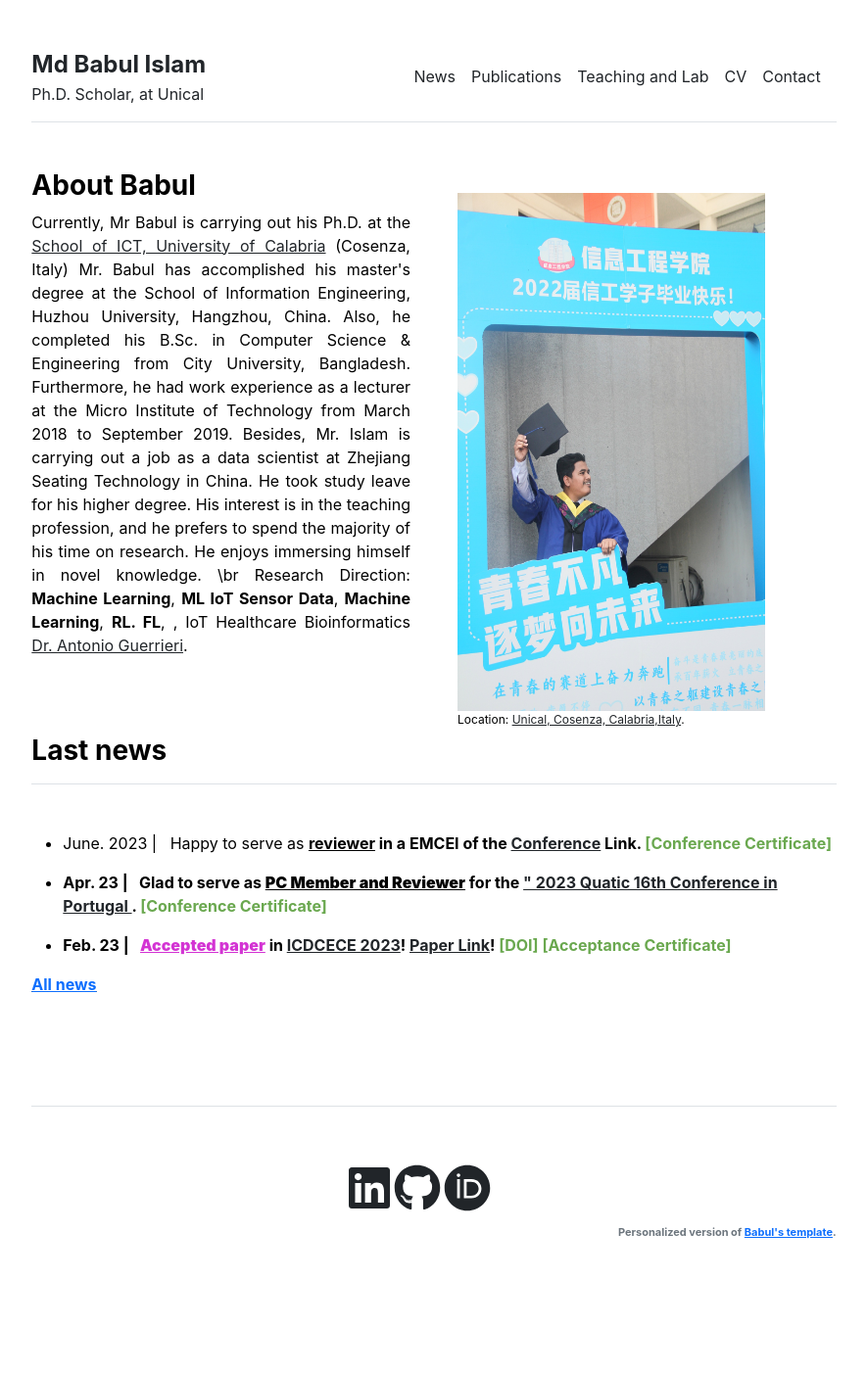
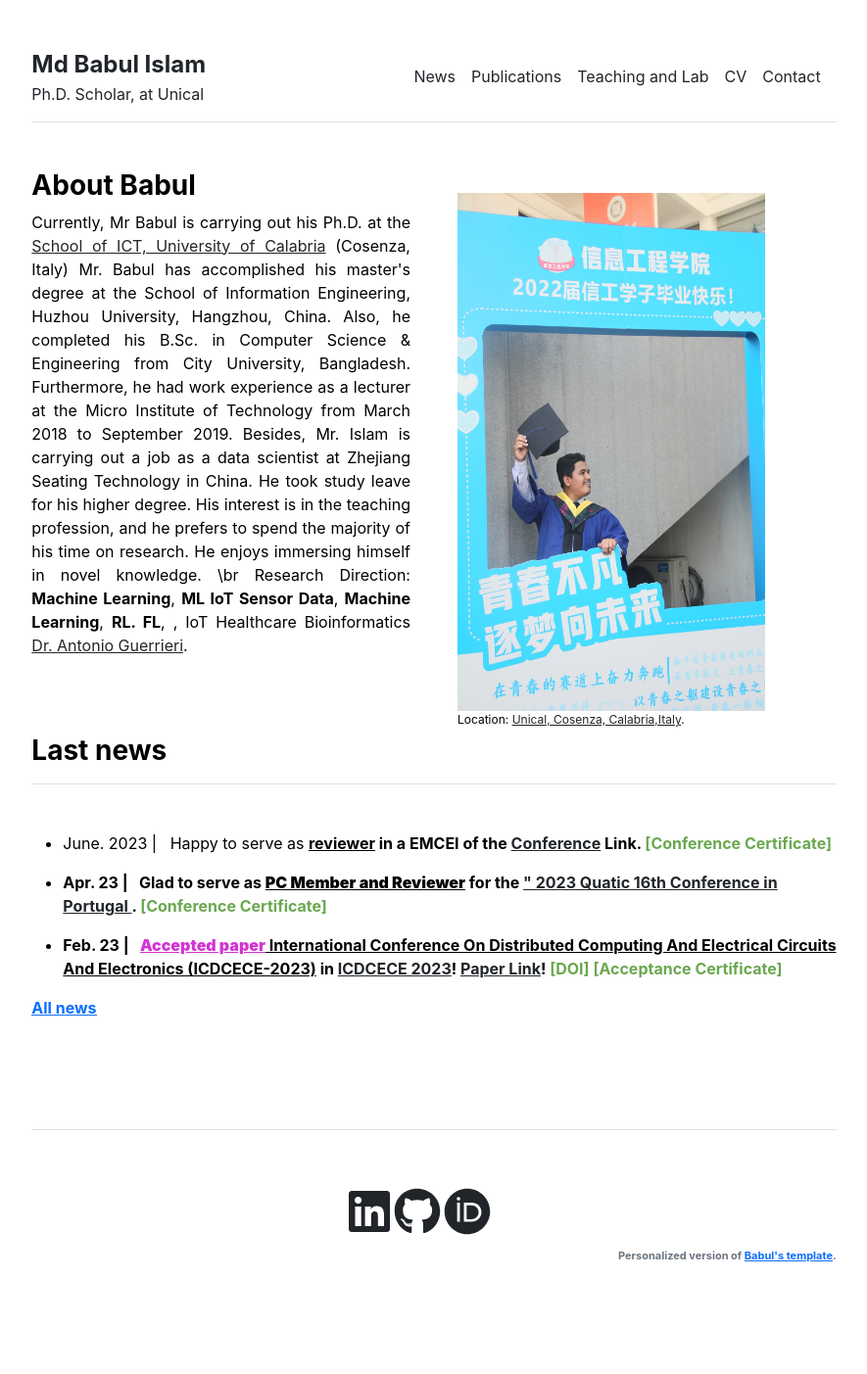
Before and after one commit to babulcseian/babulcseian.github.io, a Jekyll site: the page built from index.md, in a window 1280 px wide. Shown: the whole page at 98% size, without its empty margins (197-1082 px from the left). Built offline with Jekyll 4.4.1, drawn with Linux system fonts in a browser that asks for light colours; a style sheet for code colours, icons or effects is not loaded; before the commit the page ends 1379 px from its top, so only the background shows below that.

Commit message:
Update news.yml

```diff
--- a/_data/news.yml
+++ b/_data/news.yml
@@ -1,3 +1,3 @@
 - {message: 'June. 2023 | &nbsp; Happy to serve as <u><b>reviewer</u> in a EMCEI of the <a class="other" href="http://emcei.net/">Conference</a> Link. <a class="paper" href="publications/Certificate/Review%20Certificate%20EMCEI-23%20.pdf">[Conference Certificate]</a>', last: '1'}
 - {message: 'Apr. 23 | &nbsp; Glad to serve as <u><b>PC Member and Reviewer</b></u> for the <a class="other"https://2023.quatic.org/home>" 2023 Quatic 16th Conference in Portugal </a>. <a class="paper" href="publications/Certificate/QUATIC%202023.pdf">[Conference Certificate]</a>', last: '1'}
-- {message: 'Feb. 23 | &nbsp; <b style="color:rgba(200,0,200,0.8);"><u>Accepted paper</b></u> in <a class="other" href="https://icdcece.in/index.php">ICDCECE 2023</a>! <a class="other" href="https://ieeexplore.ieee.org/abstract/document/10151254">Paper Link</a>! <a class="paper" href="https://ieeexplore.ieee.org/abstract/document/10151254">[DOI]</a> <a class="paper" href="publications/Certificate/1-ICDCECE-2023%20Participation%20Certificate6.jpg">[Acceptance Certificate]</a>', last: '1'}
+- {message: 'Feb. 23 | &nbsp; <b style="color:rgba(200,0,200,0.8);"><u>Accepted paper</b> International Conference On Distributed Computing And Electrical Circuits And Electronics (ICDCECE-2023)</u> in <a class="other" href="https://icdcece.in/index.php">ICDCECE 2023</a>! <a class="other" href="https://ieeexplore.ieee.org/abstract/document/10151254">Paper Link</a>! <a class="paper" href="https://ieeexplore.ieee.org/abstract/document/10151254">[DOI]</a> <a class="paper" href="publications/Certificate/1-ICDCECE-2023%20Participation%20Certificate6.jpg">[Acceptance Certificate]</a>', last: '1'}
```
